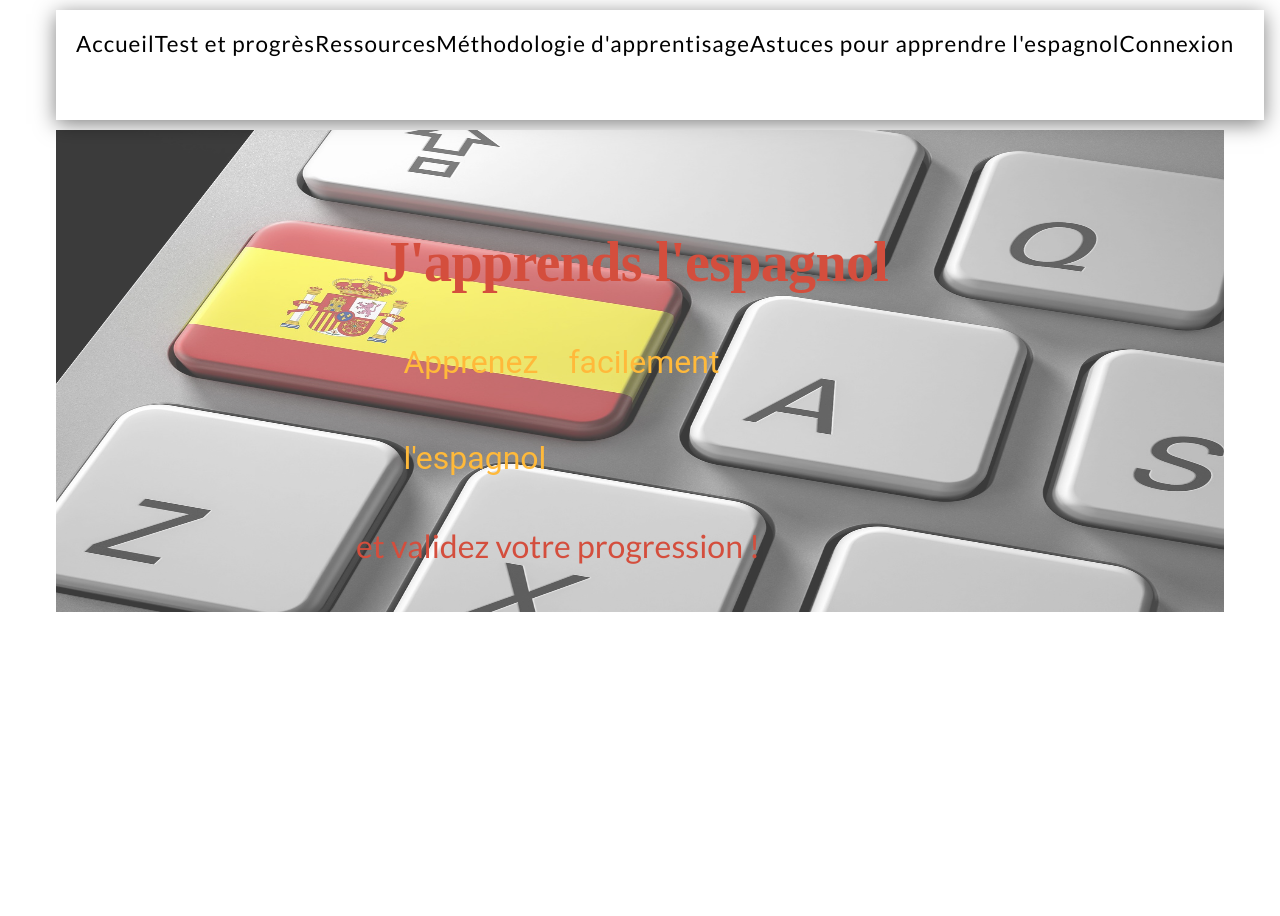
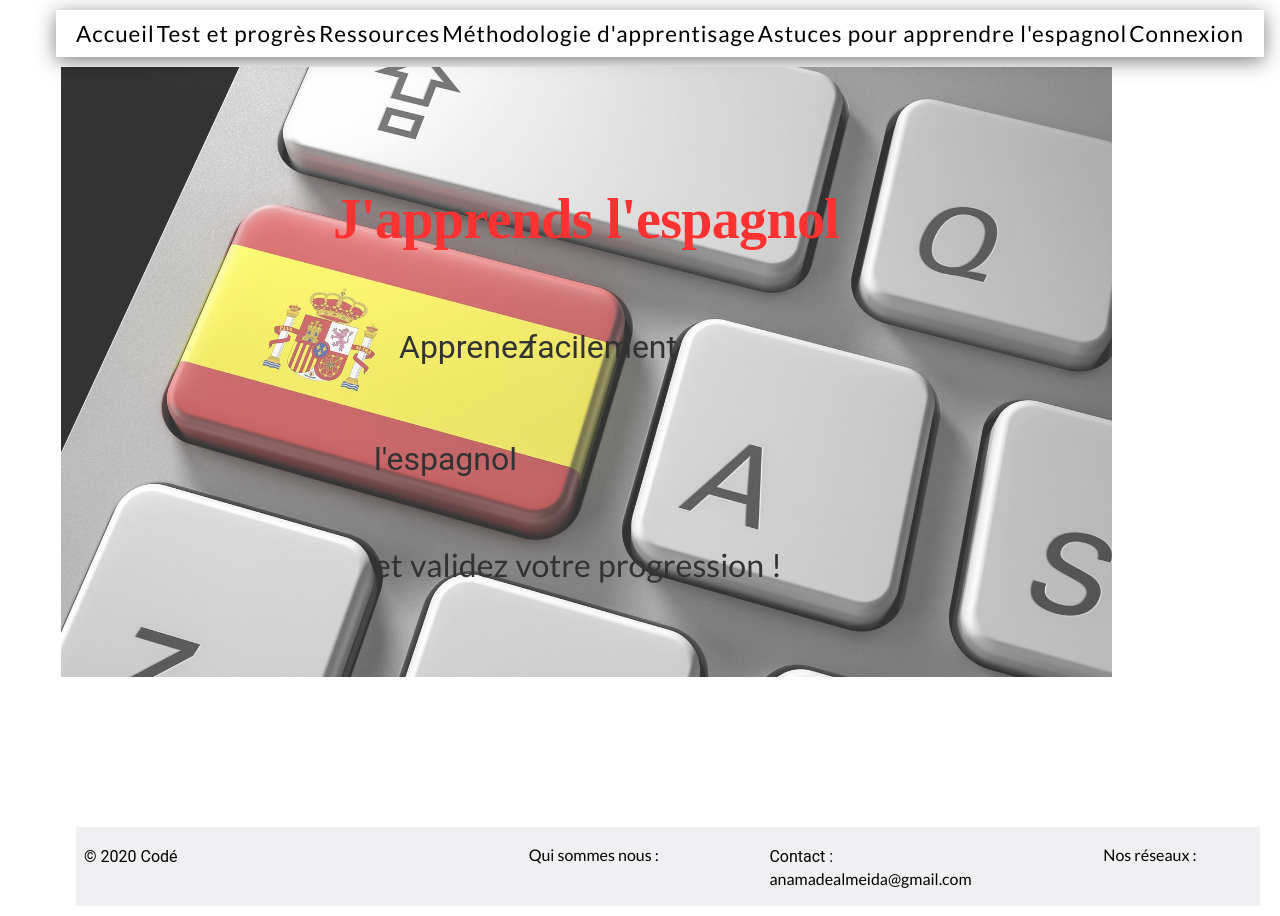
Before and after one commit to anamariacoder/learn_spanish, a React (Create React App) app in the folder client/: page / in a window 1280 px wide. Before the commit the page ends 865 px from the top, so only its background shows below. Built offline with nearby package versions, Linux system fonts and the light colour scheme; no server answers; what react-with-firebase-auth would draw is missing.

Commit message:
Starting avec the footer

```diff
--- a/client/src/App.css
+++ b/client/src/App.css
@@ -5,7 +5,7 @@
 
 /* valable pour tous les écrans */
 body {
-  margin: 30px;
+  margin-right: 0px;
 }
 
 /* valable pour tous les écrans */
@@ -13,8 +13,8 @@ p {
   line-height: 1.5;
   font-family: "Roboto";
   color: black;
-  margin-left: 30px;
-  margin-top: 80px;
+  margin-left: 3px;
+  margin-top: 0px;
 }
 
 /* valable pour tous les écrans supérieures à 1200px */
@@ -22,7 +22,10 @@ p {
   body {
     margin: 10px auto;
     max-width: 1168px; /* 1200 - 16*2 */
-    display: block;
+    /* display: block; */
+    display: flex;
+    justify-content: space-between;
+
     width: 100%;
   }
 }
@@ -73,70 +76,61 @@ a {
   text-decoration: none;
   color: black;
 }
-
+/* 1 */
 .navContainer {
-  height: 70px;
+  height: 100%;
   width: 100%;
+  margin-right: auto;
+  font-family: "Quicksand";
+  display: flex;
+  justify-content: space-between;
   font-size: 1.4em;
   letter-spacing: 1px;
-  padding: 20px 20px ;
-  /* padding: 30px 40px 10px 40px; */
-  display:flex;
-  justify-content: left;
+  padding: 10px 20px;
   box-shadow: 0px 4px 20px rgba(0, 0, 0, 0.5);
 }
-
-/* .accueil { */
-  /* height: 100vh;
+/* 2 */
+.container-accueil {
+  height: 50vh;
   background-image: url("./components/public/img/teclado-espagnol.jpg");
   background-repeat: no-repeat;
-  opacity: 0.8; */
-  /* padding: 100px 0 100px 0;
-  background-size: 100% 90%; */
-/* } */
-
-.container-accueil {
-  height: 90%;/*130vh;*/
-  background-image: url("./components/public/img/teclado-espagnol.jpg");
-  background-repeat: no-repeat;
-  background-position: 0px 0px;
-  opacity: 0.77;
-  width: auto;
-  padding: 100px 10px 100px 0;
-  background-size: 100% 90%;
+  background-position: 5px 0px;
+  opacity: 0.8;
+  width: 115%;
+  padding: 110px 0px 100px 0;
+  background-size: 90% 120%;
 }
-
-.info-accueil h1{
-
+/*3*/
+.info-accueil h1 {
   margin: auto;
   font-family: "Anton";
   letter-spacing: -0.5pt;
-
+  line-height: 1.5em;
   text-align: center;
   font-size: 350%;
-  color: rgb(200, 26, 3);
-
-  /* padding: 10px 10px; */
+  color: red;
+  padding: 0px 0px;
 }
 
 .info-accueil p {
   width: 1000px;
-  padding: 20px;
-  line-height: 3em;
+  padding: 30px;
+  line-height: 3.5em;
   max-width: 40%;
-  color: orange;
+  color: black;
   margin: 0 auto;
   text-align: left;
-  word-spacing:1px;
+  word-spacing: 1px;
   font-size: 2em;
+  text-indent: 25px;
 }
 
- .info-accueil p1{
-  padding: 300px;
+.info-accueil p1 {
+  padding: 30%;
+  color: black;
+  word-spacing: 1px;
   font-size: 2em;
-  color:rgb(200, 26, 3) ;
-  text-indent : 25px;
-
+  text-indent: 25px;
 }
 
 .learningMethodology {
@@ -204,15 +198,15 @@ a {
   width: 30px;
 }
 
-.footer {
+/* .footer {
   background-color: grey;
   font-family: "Roboto";
   font-size: 30px;
   margin-left: 20px;
   text-align: center;
-}
+} */
 
-.icon {
+/* .icon {
   color: white;
 
   margin-left: 20px;
@@ -220,4 +214,38 @@ a {
 
 .column {
   color: white;
+} */
+
+/* Hoy 23-03 */
+.define {
+  width: 100%;
+
+  margin: 0 auto;
+  margin-left: 20px;
+  position: relative;
+  /* Altura total del footer en px  */
+  margin-top: 150px;
+  /* Altura del footer en px  */
+
+  padding: 5px 0px;
+  clear: both;
+  background: rgb(240, 240, 243);
+  text-align: match-parent;
+
+  display: flex;
+  padding: 18px 8px;
 }
+
+footer p {
+  flex: 1;
+  margin: 0;
+}
+
+footer ul {
+  flex: 2;
+  display: flex;
+  justify-content: space-around;
+  margin: 0;
+  padding-left: 0;
+  list-style: none;
+}
--- a/client/src/App.js
+++ b/client/src/App.js
@@ -38,6 +38,27 @@ const App = props => {
           </Switch>
         </Router>
       </Provider>
+
+      <footer>
+
+        <div class="define">
+          <p>&copy; 2020 Codé</p>
+
+          <ul>
+            <li>
+              <a href="/acerca-de">Qui sommes nous :</a>
+            </li>
+            <li>
+            <p>Contact :</p>
+              <a href="/conectar"> anamadealmeida@gmail.com</a>
+            </li>
+            <li>
+              <a href="/rrss">Nos réseaux :</a>
+
+            </li>
+          </ul>
+        </div>
+      </footer>
     </div>
   );
 };
--- a/client/src/components/layouts/NavBar.js
+++ b/client/src/components/layouts/NavBar.js
@@ -21,11 +21,8 @@ const NavBar = () => {
       </div>
 
       <div className="learning-tips">
-        <Link to="/learningTips"> Astuces pour apprendre l'espagnol  </Link>
+        <Link to="/learningTips"> Astuces pour apprendre l'espagnol </Link>
       </div>
-
-
-      {/* <div className="learning-tips"> Astuces pour apprendre l'espagnol</div> */}
 
       <div className="connection">
         <Link to="/sign"> Connexion </Link>
--- a/client/src/index.css
+++ b/client/src/index.css
@@ -2,14 +2,14 @@ body {
   margin: 0;
   padding: 0;
 
-  font-family: -apple-system, BlinkMacSystemFont, 'Segoe UI', 'Roboto', 'Oxygen',
-    'Ubuntu', 'Cantarell', 'Fira Sans', 'Droid Sans', 'Helvetica Neue',
-    sans-serif, 'Anton';
+  font-family: -apple-system, BlinkMacSystemFont, "Segoe UI", "Roboto", "Oxygen",
+    "Ubuntu", "Cantarell", "Fira Sans", "Droid Sans", "Helvetica Neue", "Anton",
+    "Quicksand";
   -webkit-font-smoothing: antialiased;
   -moz-osx-font-smoothing: grayscale;
 }
 
 code {
-  font-family: source-code-pro, Menlo, Monaco, Consolas, 'Courier New',
+  font-family: source-code-pro, Menlo, Monaco, Consolas, "Courier New",
     monospace;
 }
```
Also changed, not shown: client/src/components/accueil/Accueil.js (+4 -4 lines).
